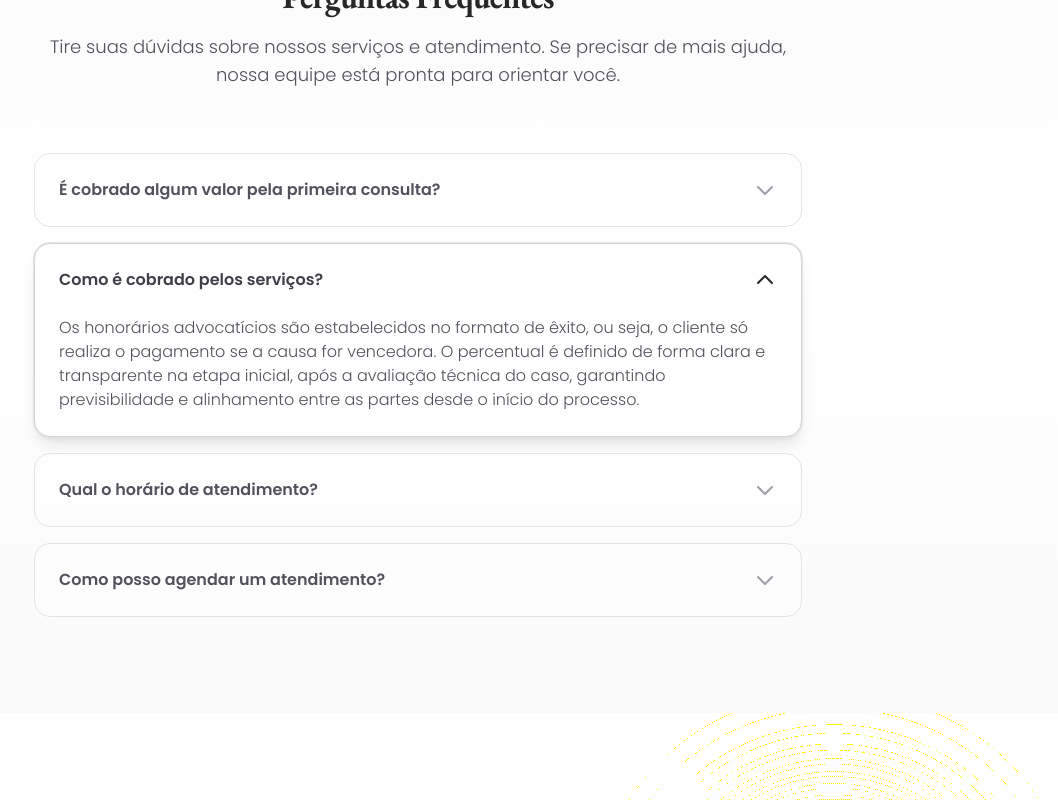
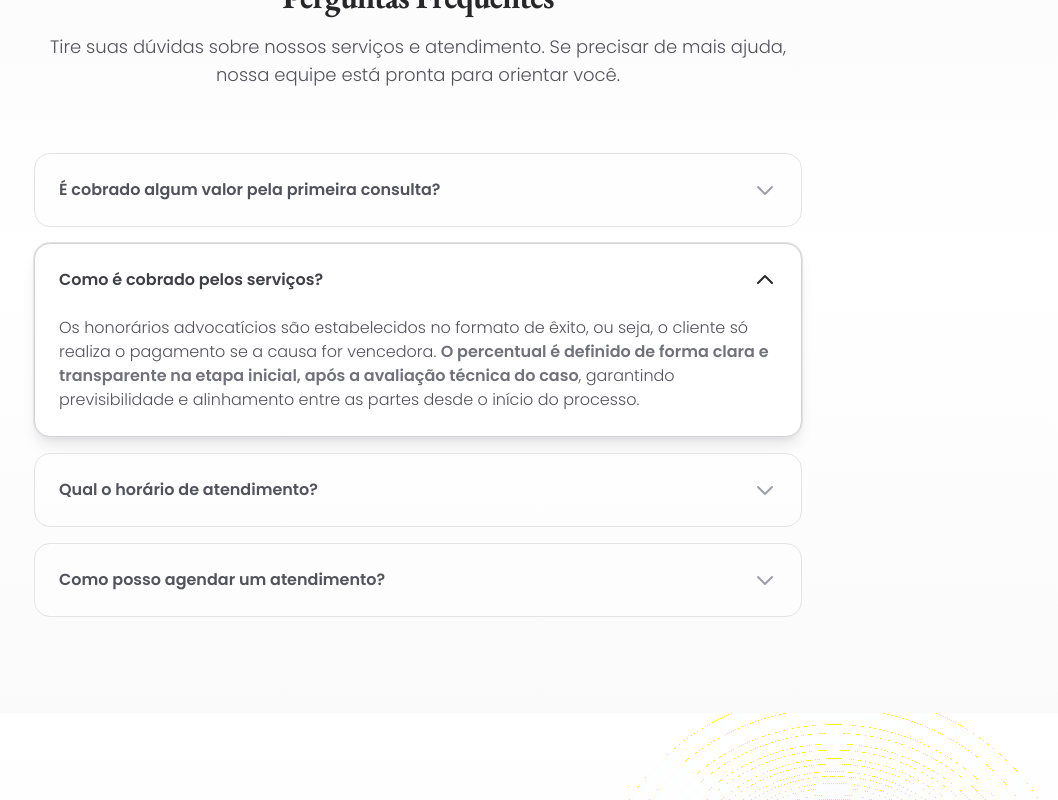
Before and after one commit to inovasoapp/Advocacia-Silvio-Souza, a Next.js app: page / in a window 1280 px wide. Both pictures are taken after a click on the button "Como é cobrado pelos serviços?". Shown: the part 8377-9177 px from the top of the page, without its empty margins (222-1280 px from the left). Built offline with nearby package versions, Linux system fonts and the light colour scheme.

Commit message:
add strong on faq

```diff
--- a/src/app/components/faq.tsx
+++ b/src/app/components/faq.tsx
@@ -13,17 +13,17 @@ const faqItems = [
   {
     question: "Como é cobrado pelos serviços?",
     answer:
-      "Os honorários advocatícios são estabelecidos no formato de êxito, ou seja, o cliente só realiza o pagamento se a causa for vencedora. O percentual é definido de forma clara e transparente na etapa inicial, após a avaliação técnica do caso, garantindo previsibilidade e alinhamento entre as partes desde o início do processo.",
+      "Os honorários advocatícios são estabelecidos no formato de êxito, ou seja, o cliente só realiza o pagamento se a causa for vencedora. <O percentual é definido de forma clara e transparente na etapa inicial, após a avaliação técnica do caso>, garantindo previsibilidade e alinhamento entre as partes desde o início do processo.",
   },
   {
     question: "Qual o horário de atendimento?",
     answer:
-      "Nosso atendimento ocorre em horário comercial, de segunda, terça e quinta-feira, das 8h às 16h, e às quartas e sextas-feiras, das 8h às 12h. Para melhor organização e qualidade no atendimento, recomenda-se o agendamento prévio.",
+      "Nosso atendimento ocorre em horário comercial, de <segunda, terça e quinta-feira, das 8h às 16h> e às <quartas e sextas-feiras, das 8h às 12h>. Para melhor organização e qualidade no atendimento, recomenda-se o agendamento prévio.",
   },
   {
     question: "Como posso agendar um atendimento?",
     answer:
-      "O agendamento pode ser realizado de forma simples e rápida pelo WhatsApp: (19) 9 9273-2038 ou pelo telefone fixo (19) 3645-5954. Nossa equipe está disponível para orientar e confirmar o melhor horário para o atendimento.",
+      "O agendamento pode ser realizado de forma simples e rápida pelo <WhatsApp: (19) 9 9273-2038> ou pelo <Telefone Fixo: (19) 3645-5954>. Nossa equipe está disponível para orientar e confirmar o melhor horário para o atendimento.",
   },
 ];
 
@@ -110,7 +110,20 @@ export function Faq() {
                 }`}
               >
                 <div className="px-6 pb-6 pt-0">
-                  <p className="text-zinc-600 font-light">{item.answer}</p>
+                  <p className="text-zinc-600 font-light">
+                    {item.answer.split(/(<[^>]+>)/g).map((part, index) =>
+                      part.startsWith("<") && part.endsWith(">") ? (
+                        <strong
+                          key={index}
+                          className="font-semibold text-zinc-500"
+                        >
+                          {part.slice(1, -1)}
+                        </strong>
+                      ) : (
+                        part
+                      )
+                    )}
+                  </p>
                 </div>
               </div>
             </div>
```
